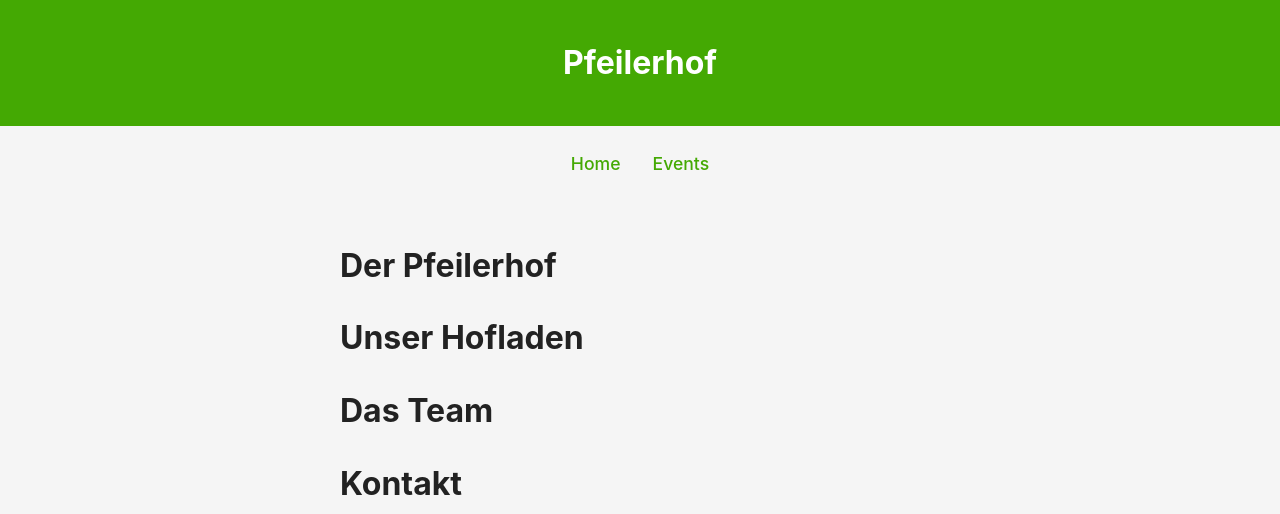
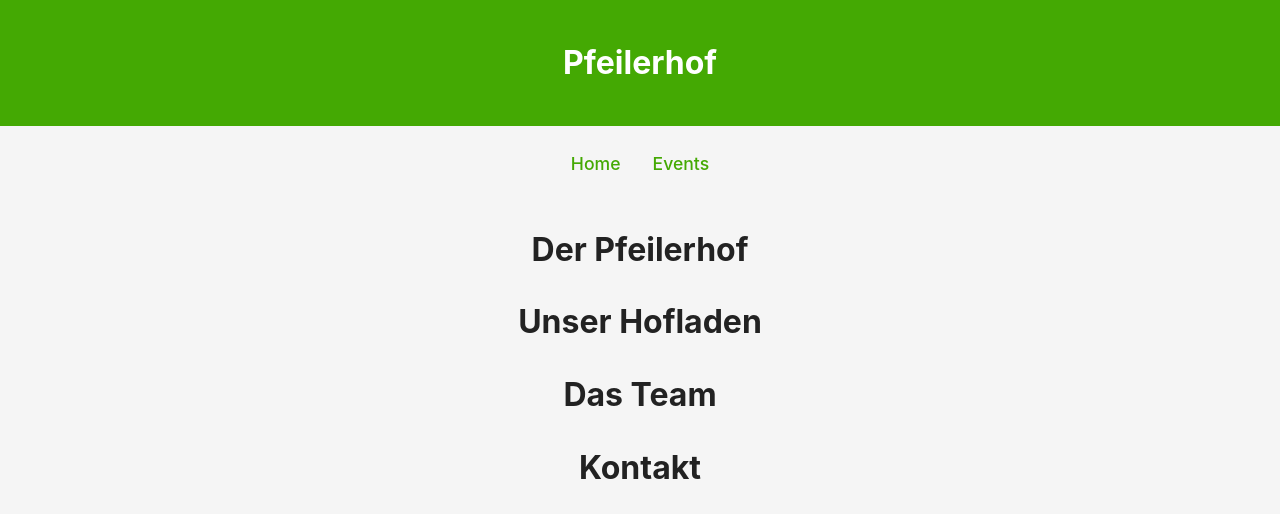
Before and after one commit to dschaufelberger/pfeilerhof, a Jekyll site: the page built from Pfeilerhof/index.md, in a window 1280 px wide. Shown: the top 514 px of the page. Built offline with Jekyll 4.4.1, drawn with Linux system fonts in a browser that asks for light colours; grey boxes are pictures that could not be loaded.

Commit message:
Change layout of text

```diff
--- a/Pfeilerhof/assets/css/main.scss
+++ b/Pfeilerhof/assets/css/main.scss
@@ -34,6 +34,11 @@ body {
   min-height: 100vh;
 }
 
+p {
+  word-break: break-word;
+  overflow-wrap: anywhere;
+}
+
 a {
   color: $primary-color;
   text-decoration: none;
@@ -61,6 +66,11 @@ header {
 
 main {
   grid-row: 3;
+  padding: 0 1.5rem;
+
+  h1 {
+    text-align: center;
+  }
 }
 
 footer {
@@ -75,7 +85,6 @@ footer {
 // 4. Responsive Helpers
 @media (min-width: 60em) {
   main {
-    padding: 1rem 0;
     margin: 0 auto;
     max-width: 1200px;
   }
```
